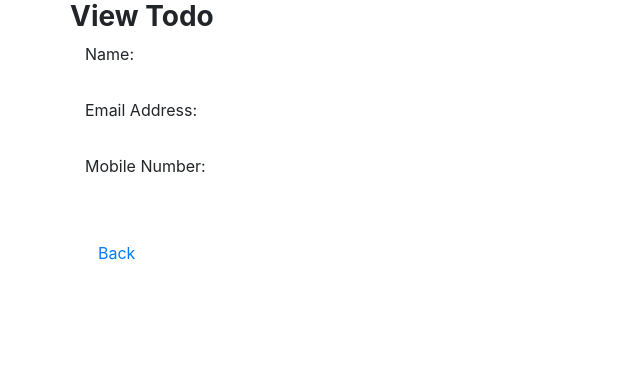
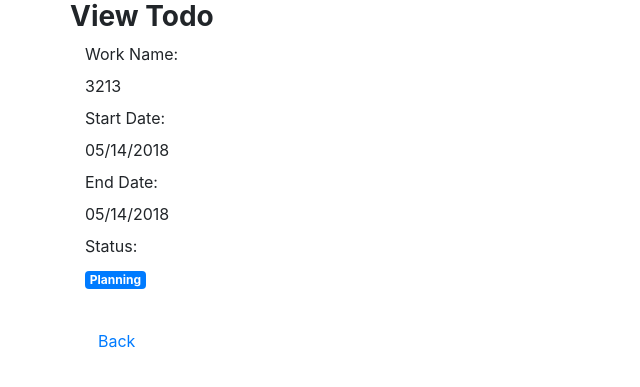
Before and after one commit to duyttNal/todoList, a PHP site: page /index.php?op=show&id=1 in a window 1280 px wide. Shown: the top 387 px of the page, without its empty margins (0-640 px from the left). Run offline with PHP 8.4, Linux system fonts and the light colour scheme; data comes from the database, SQL or seed files in the repository; data that the repository does not hold is empty; some libraries are stand-ins or nearby versions.

Commit message:
add crud

```diff
--- a/controller/TodosController.php
+++ b/controller/TodosController.php
@@ -4,7 +4,7 @@ require_once $_SERVER['DOCUMENT_ROOT'] . '/model/TodosService.php';
 class TodosController
 {
 
-    private $TodosService = null;
+    private $todosService = null;
 
     public function __construct()
     {
@@ -42,7 +42,7 @@ class TodosController
     public function listTodos()
     {
         $orderby = isset($_GET['orderby']) ? $_GET['orderby'] : null;
-        $Todos = $this->TodosService->getAllTodos($orderby);
+        $todos = $this->TodosService->getAllTodos($orderby);
         include './view/todos.php';
     }
 
@@ -59,8 +59,8 @@ class TodosController
 
         if (isset($_POST['form-submitted'])) {
             $work_name = isset($_POST['work_name']) ? trim($_POST['work_name']) : null;
-            $start_date = isset($_POST['start_date']) ? trim($_POST['start_date']) : null;
-            $end_date = isset($_POST['end_date']) ? trim($_POST['end_date']) : null;
+            $start_date = isset($_POST['start_date']) ? date('Y-m-d',strtotime(trim($_POST['start_date']))) : null;
+            $end_date = isset($_POST['end_date']) ? date('Y-m-d',strtotime(trim($_POST['end_date']))) : null;
             $status = isset($_POST['status']) ? trim($_POST['status']) : null;
 
             try {
@@ -85,14 +85,14 @@ class TodosController
         $status = '';
         $id = $_GET['id'];
 
-        $Todo = $this->TodosService->getTodo($id);
+        $todo = $this->TodosService->getTodo($id);
 
         $errors = array();
 
         if (isset($_POST['form-submitted'])) {
             $work_name = isset($_POST['work_name']) ? trim($_POST['work_name']) : null;
-            $start_date = isset($_POST['start_date']) ? trim($_POST['start_date']) : null;
-            $end_date = isset($_POST['end_date']) ? trim($_POST['end_date']) : null;
+            $start_date = isset($_POST['start_date']) ? date('Y-m-d',strtotime(trim($_POST['start_date']))) : null;
+            $end_date = isset($_POST['end_date']) ? date('Y-m-d',strtotime(trim($_POST['end_date']))) : null;
             $status = isset($_POST['status']) ? trim($_POST['status']) : null;
             try {
                 $this->TodosService->editTodo($work_name, $start_date, $end_date, $id, $status);
@@ -119,9 +119,9 @@ class TodosController
         if (!$id) {
             throw new Exception('Internal error');
         }
-        $Todo = $this->TodosService->getTodo($id);
+        $todo = $this->TodosService->getTodo($id);
 
-        print_r($Todo);
+        print_r($todo);
         die();
 
         include './view/delete.php';
@@ -137,7 +137,7 @@ class TodosController
         if (!$id) {
             throw new Exception('Internal error');
         }
-        $Todo = $this->TodosService->getTodo($id);
+        $todo = $this->TodosService->getTodo($id);
 
         include './view/view.php';
     }
--- a/model/TodosGateway.php
+++ b/model/TodosGateway.php
@@ -14,11 +14,11 @@ class TodosGateway extends Database
         $sql->execute();
         // $result = $sql->fetchAll(PDO::FETCH_ASSOC);
 
-        $Todos = array();
+        $todos = array();
         while ($obj = $sql->fetch(PDO::FETCH_OBJ)) {
-            $Todos[] = $obj;
+            $todos[] = $obj;
         }
-        return $Todos;
+        return $todos;
     }
 
     public function selectById($id)
@@ -43,7 +43,7 @@ class TodosGateway extends Database
     {
         $pdo = Database::connect();
         $sql = $pdo->prepare("UPDATE todos SET work_name = ?, start_date = ?, end_date = ?, status = ? WHERE id = ? LIMIT 1");
-        $result = $sql->execute(array($work_name, $start_date, $end_date, $id, $status));
+        $result = $sql->execute(array($work_name, $start_date, $end_date, $status, $id));
     }
 
     public function delete($id)
--- a/model/TodosService.php
+++ b/model/TodosService.php
@@ -7,7 +7,7 @@ require_once 'Database.php';
 class TodosService extends TodosGateway
 {
 
-	private $TodosGateway = null;
+	private $todosGateway = null;
 
 	public function __construct()
 	{
--- a/view/view.php
+++ b/view/view.php
@@ -15,31 +15,50 @@
 
 				<div class="form-horizontal">
 					<div class="control-group">
-						<label class="control-label">Name:</label>
+						<label class="control-label">Work Name:</label>
 							<div class="controls">
 								<label class="checkbox">
-									<?php echo $Todo->name; ?>
+									<?php echo $todo->work_name; ?>
 								</label>
 							</div>
 					</div>
 
 					<div class="control-group">
-						<label class="control-label">Email Address:</label>
+						<label class="control-label">Start Date:</label>
 							<div class="controls">
 								<label class="checkbox">
-									<?php echo $Todo->email; ?>
+									<?php echo date('m/d/Y',strtotime($todo->start_date)) ?>
 								</label>
 							</div>
 					</div>
 
 					<div class="control-group">
-						<label class="control-label">Mobile Number:</label>
+						<label class="control-label">End Date:</label>
 							<div class="controls">
 								<label class="checkbox">
-									<?php echo $Todo->phone; ?>
+									<?php echo date('m/d/Y',strtotime($todo->end_date)); ?>
 								</label>
 							</div>
 					</div>
+                    <div class="control-group">
+                        <label class="control-label">Status:</label>
+                        <div class="controls">
+                            <label class="checkbox">
+                                <?php
+                                switch ($todo->status) {
+                                    case 1:
+                                        echo '<span class="badge badge-primary">Planning</span>';
+                                        break;
+                                    case 2:
+                                        echo '<span class="badge badge-secondary">Doing</span>';
+                                        break;
+                                    default:
+                                        echo '<span class="badge badge-success">Complete</span>';
+                                        break;
+                                }?>
+                            </label>
+                        </div>
+                    </div>
 					<br>
 					<div class="form-actions">
 						<a class="btn btn-default" href="index.php">Back</a>
```
Also changed, not shown: view/todos.php (+9 -9 lines), view/update.php (+6 -6 lines).
